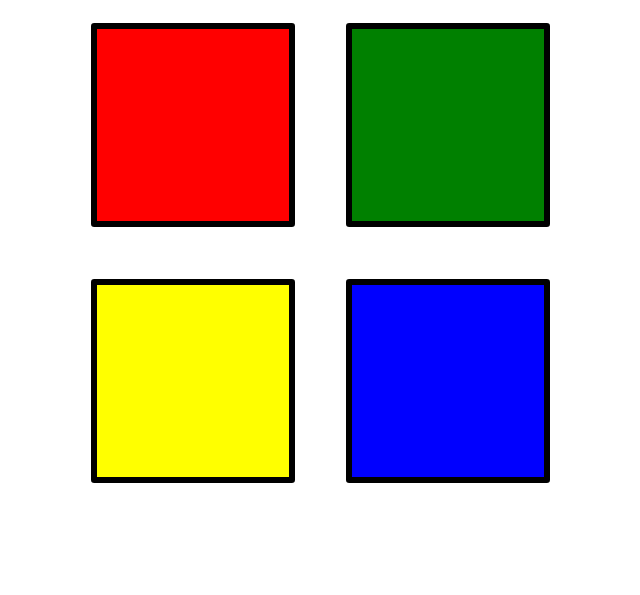
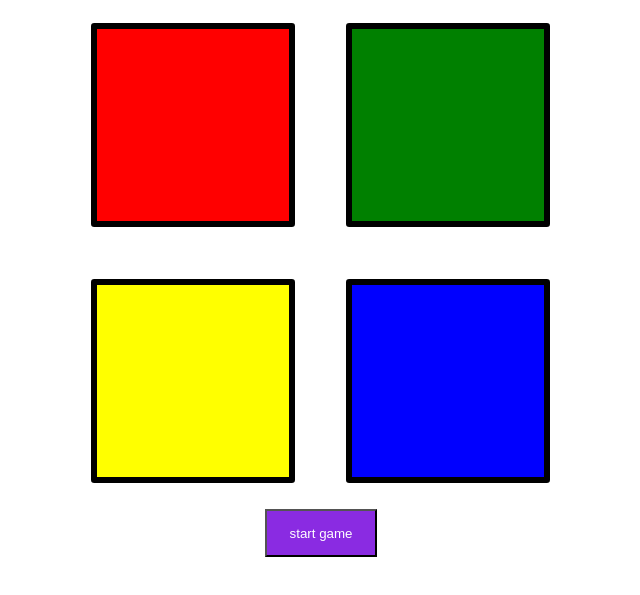
Before and after one commit to Harshit0201/simongame.github.io, a plain HTML site: page index.html in a window 1280 px wide. Shown: the part 195-790 px from the top of the page, without its empty margins (319-959 px from the left). Drawn offline with Linux system fonts and the light colour scheme.

Commit message:
new feature

```diff
--- a/index.html
+++ b/index.html
@@ -17,6 +17,7 @@
         <div class="box2 btn yellow" id="yellow" type="button"></div>
         <div class="box2 btn blue" id="blue" type="button"></div>
     </div>
+    <button id="buttoon">start game</button>
     <script src="simon.js"></script>
 </body>
 </html>
--- a/simon.css
+++ b/simon.css
@@ -15,6 +15,13 @@ h5{
 h4{
     padding-bottom: 8px;
 }
+#buttoon{
+    width: 7rem;
+    height: 3rem;
+    background-color: blueviolet;
+    color: white;
+}
+
 body{
     display: flex;
     flex-direction: column;
--- a/simon.js
+++ b/simon.js
@@ -6,8 +6,8 @@ let user = [];
 let ind = 0;
 let level = 0;
 let high = 0;
-
-document.addEventListener("click",()=>{
+let buttoon = document.querySelector("#buttoon");
+buttoon.addEventListener("click",()=>{
 
     if(started== false){
     console.log("game started");
```
